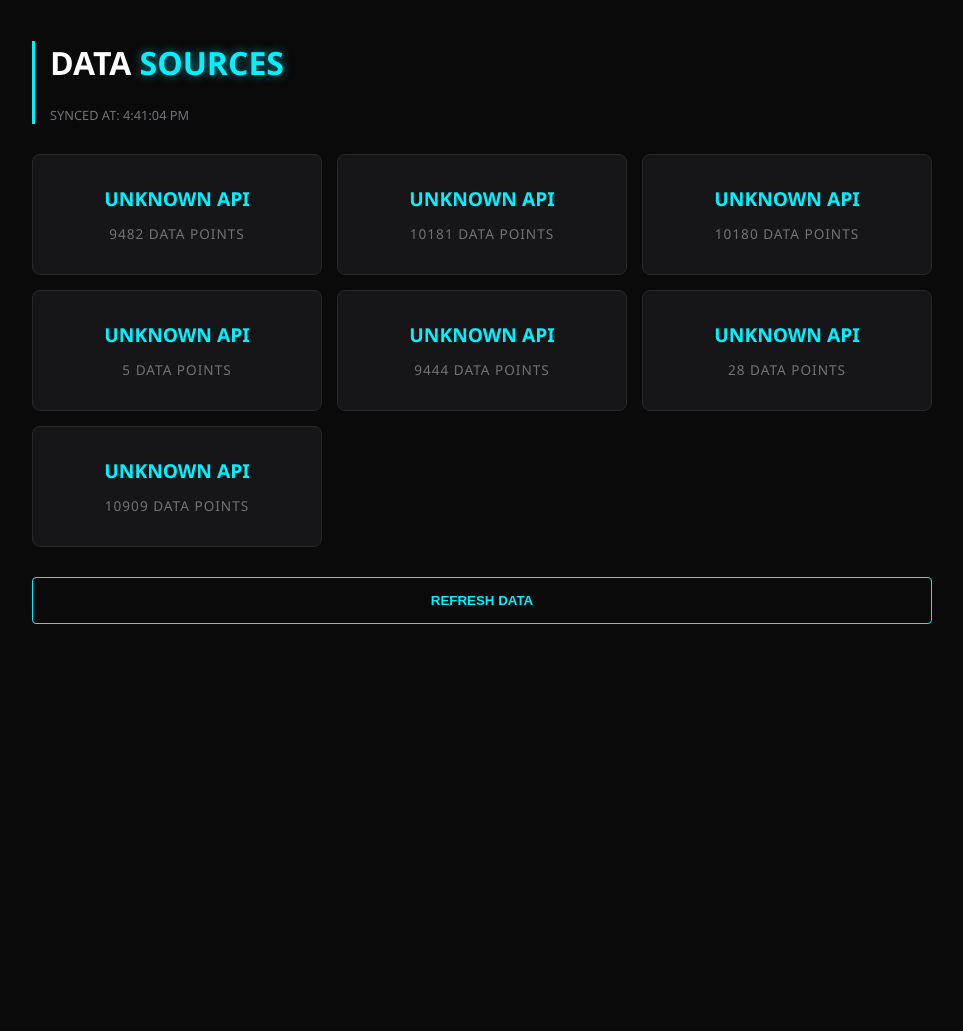
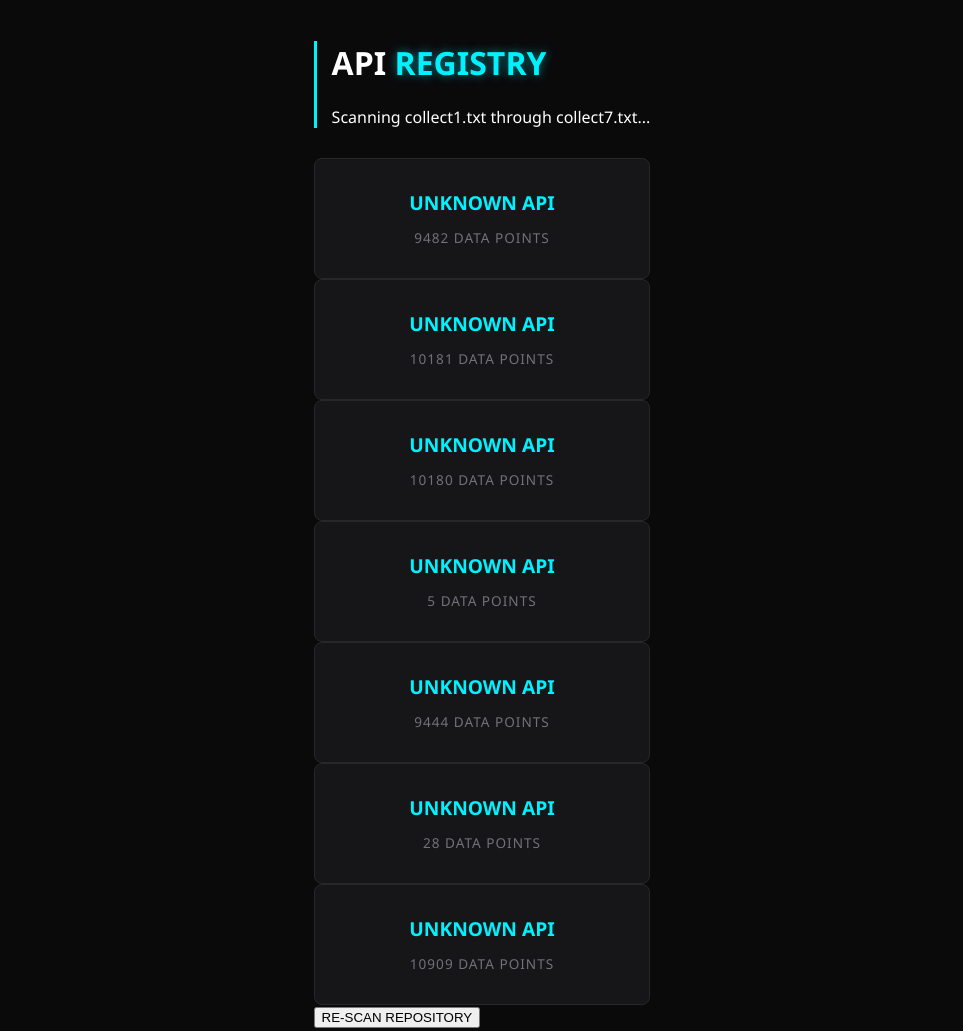
Before and after one commit to ianv49/AI-EnergyR6, a plain HTML site: page index.html in a window 1280 px wide. Shown: the whole page, without its empty margins (158-1121 px from the left). Before the commit the page ends 800 px from the top, so only its background shows below. Drawn offline with Linux system fonts and the light colour scheme.

Commit message:
Update index.html

```diff
--- a/index.html
+++ b/index.html
@@ -7,16 +7,16 @@
     <link rel="stylesheet" href="style.css">
 </head>
 <body>
-    <div class="dashboard">
+    <div class="dashboard-wrapper">
         <header>
-            <h1>DATA <span class="neon-cyan">SOURCES</span></h1>
-            <p id="sync-status">Scanning repository files...</p>
+            <h1>API <span class="neon-cyan">REGISTRY</span></h1>
+            <p id="status-text">Scanning collect1.txt through collect7.txt...</p>
         </header>
 
-        <div id="source-grid" class="grid">
+        <div id="source-grid" class="source-grid">
             </div>
 
-        <button onclick="updateDashboard()" class="refresh-btn">REFRESH DATA</button>
+        <button onclick="runRegistryScan()" class="scan-btn">RE-SCAN REPOSITORY</button>
     </div>
     <script src="script.js"></script>
 </body>
```
